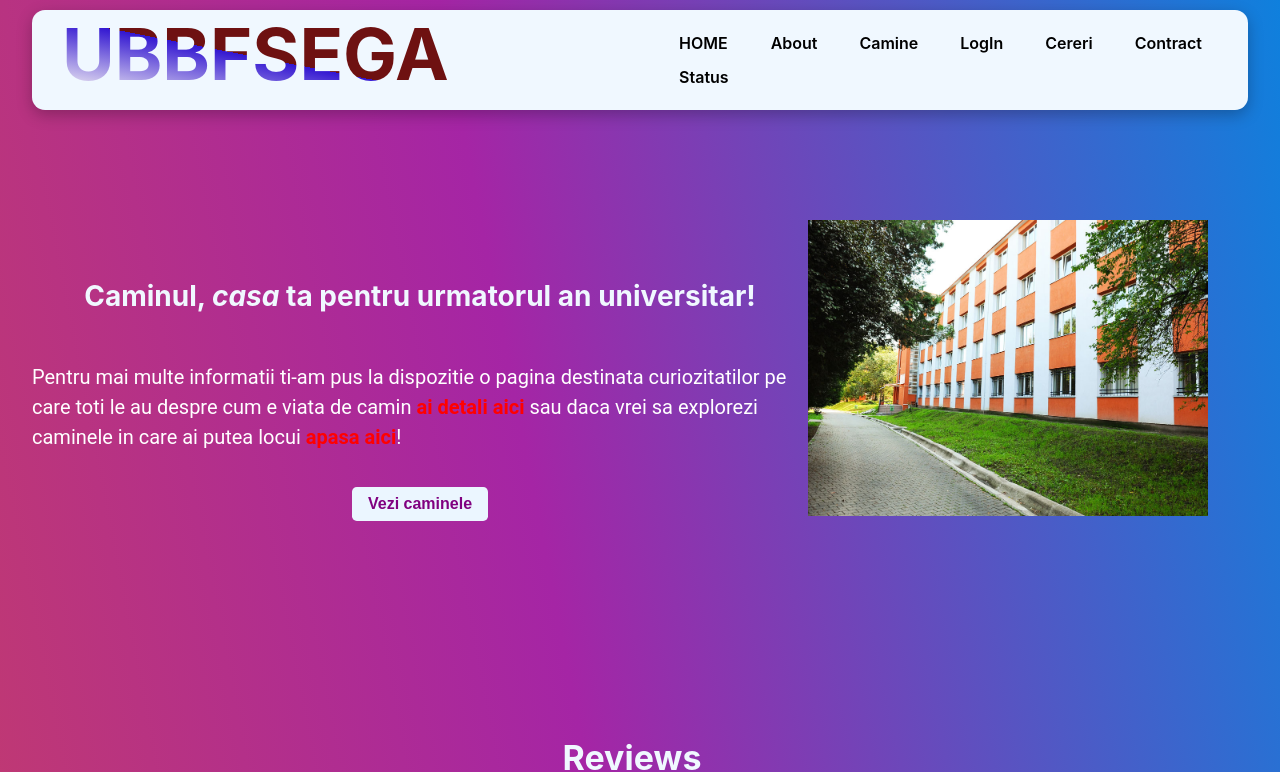
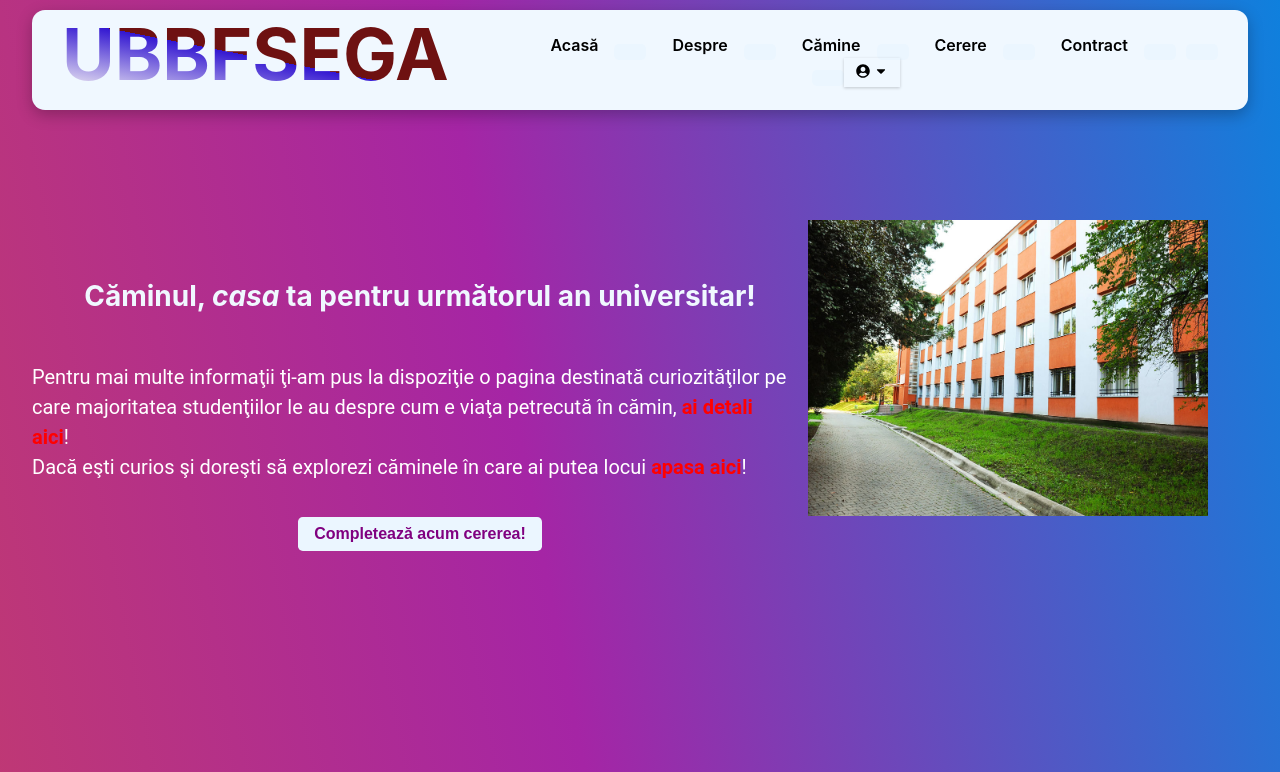
Before and after one commit to adela0507/licenta-app, a React (Create React App) app: page / in a window 1280 px wide. Shown: the top 772 px of the page. Built offline with nearby package versions, Linux system fonts and the light colour scheme.

Commit message:
mergtotmaibine

```diff
--- a/package.json
+++ b/package.json
@@ -9,7 +9,7 @@
     "axios": "^1.3.4",
     "react": "^18.2.0",
     "react-dom": "^18.2.0",
-    "react-icons": "^4.7.1",
+    "react-icons": "^4.8.0",
     "react-router-dom": "^6.8.1",
     "react-scripts": "5.0.1",
     "styled-components": "^5.3.6",
--- a/src/App.js
+++ b/src/App.js
@@ -32,9 +32,7 @@ function App() {
         <Route path="/login" element={
         <Login setUser={setUser}/>}/>
         <Route path="/cereri" element={
-        <ProtectedRoute user={user}>
-          <Cereri user={user}/>
-          </ProtectedRoute>}
+          <Cereri />}
         />
         <Route path="/register" element={<Register/>}/>
         <Route path="/*" element={<Error/>}/>
--- a/src/Login.jsx
+++ b/src/Login.jsx
@@ -80,7 +80,7 @@ if(user){
         <input value={value.password}
         onChange={handleChange} type="password" placeholder="*******" name="password" id="password" />
         <br/>
-        <button type="submit" >Log In</button>
+        <button type="submit" >Login</button>
        </form>
 
        <br/>
--- a/src/components/Hero.js
+++ b/src/components/Hero.js
@@ -10,12 +10,11 @@ function Hero(){
       <section className="section">
         <img src={img1} alt="" className="photo-right1"/> <br /><br /> <br />
    <div className="content1">
-    <h3>Caminul, <i>casa</i> ta pentru urmatorul an universitar!</h3>
-    <p className="text-home">Pentru mai multe informatii ti-am pus la dispozitie o pagina destinata curiozitatilor pe care toti le au despre cum e viata de camin <Link to='/about' className="special-text-home">ai detali aici</Link> sau daca vrei sa explorezi caminele in care ai putea locui <Link  to='/camine' className="special-text-home">apasa aici</Link>!</p>
-
+    <h3>Căminul, <i>casa</i> ta pentru următorul an universitar!</h3>
+    <p className="text-home">Pentru mai multe informaţii ţi-am pus la dispoziţie o pagina destinată curiozităţilor pe care majoritatea studenţiilor le au despre cum e viaţa petrecută în cămin, <Link to='/about' className="special-text-home">ai detali aici</Link>! <br /> Dacă eşti curios şi doreşti să explorezi căminele în care ai putea locui <Link  to='/camine' className="special-text-home">apasa aici</Link>!</p>
      <br />
    </div>
-        <button className="button-home"><Link to='/cereri' className="button-text">Vezi caminele</Link></button>
+        <button className="button-home"><Link to='/cereri' className="button-text">Completează acum cererea!</Link></button>
 <Review/>
 </section>
     );
--- a/src/components/MenuItems.js
+++ b/src/components/MenuItems.js
@@ -4,28 +4,24 @@ import {Component} from "react";
 
 export const MenuItems=[
     {
-        title:"HOME",
+        title:"Acasă",
         url:"/",
         cName :"nav-links"
     },
 
       {
-        title:"About",
+        title:"Despre",
         url:"/about",
         cName :"nav-links"
     },
     {
-        title:"Camine",
+        title:"Cămine",
         url:"/camine",
         cName :"nav-links"
     },
-    ,{
-        title:"LogIn",
-        url:"/Login",
-        cName :"nav-links"
-    },
+    ,
     {
-        title:"Cereri",
+        title:"Cerere",
         url:"/cereri",
         cName :"nav-links"
     },
@@ -37,7 +33,7 @@ export const MenuItems=[
       {
         title:"Status",
         url:"/status",
-        cName :"nav-links"
+        cName :"nav-links-web"
     }
 ]
 
--- a/src/components/Navbar.js
+++ b/src/components/Navbar.js
@@ -1,34 +1,95 @@
-import {Component} from "react";
 import "./NavbarStyles.css";
-import {MenuItems} from "./MenuItems";
+import {FaHome,FaAlignRight,FaUserCircle,FaCaretDown, FaAlignLeft} from 'react-icons/fa'
+import styled from 'styled-components'
 import {Link} from "react-router-dom";
 import { useNavigate } from "react-router-dom";
+import { useAppContext } from "../context/appContext";
+import { useState } from "react";
+import {MenuItems} from '../components/MenuItems'
+
+const Navbar=()=>{
+    const{logoutUser,user}=useAppContext()
+    const [showLogout,setShowLogout]=useState(false)
+    const navigate=useNavigate();
 
 
-
-class Navbar extends Component{
-
-
-    state={clicked:false};
-    handleClick=()=>{
-        this.setState({clicked:!this.state.clicked})
-    }
-    render(){
-        return(
+        return<Wrapper>
 <nav className="NavbarItems">
     <h1 className="gradient">UBBFSEGA</h1>
-    <div className="menu-icons" onClick={this.handleClick}>
-        <i className={this.state.clicked ? "fas fa-times":"fas fa-bars"}></i>
-    </div>
-    <ul className={this.state.clicked ? "nav-menu active" :"nav-menu"}>
+   <div >
+    <div className="button1">
+        <ul className={user? "nav-menu active" :"nav-menu"}>
         {MenuItems.map((item,index)=>{
             return (
-                <li key={index}><Link className={item.cName} to={item.url}>{item.title}</Link></li>
+                <li key={index}><Link className={item.cName} to={item.url}>{item.icons}{item.title}</Link>
+                <button></button>
+                </li>
             );
         })}
     </ul>
+    </div>
+    <button></button>
+     <button type='button'
+  className='btn'
+  onClick={()=>setShowLogout(!showLogout)}>
+    <FaUserCircle/> {user?user.name: navigate('/login')} <FaCaretDown/>
+  </button>
+  <div className={showLogout?'dropdown show-dropdown':'dropdown'}>
+    <button type='button' className='btn'
+     onClick={logoutUser}>Logout
+    </button>
+    </div>
+   </div>
 </nav>
-        );
+</Wrapper>
     }
+
+const Wrapper = styled.nav`
+  height: var(--nav-height);
+  display: flex;
+  align-items: center;
+  justify-content: center;
+  box-shadow: 0 1px 0px 0px rgba(0, 0, 0, 0.1);
+  .nav-center {
+    display: flex;
+    width: 90vw;
+    align-items: center;
+    justify-content: space-between;
   }
+
+  background: var(--white);
+
+  .btn {padding-top:-30px;
+    margin-top: -20px;
+
+    gap: 0 0.2rem;
+  }
+
+  .dropdown {
+    position: absolute;
+    top: 40px;
+    left: 0;
+    width: 100%;
+    background: var(--primary-100);
+    box-shadow: var(--shadow-2);
+    padding: 0.5rem;
+    text-align: center;
+    visibility: hidden;
+    border-radius: var(--borderRadius);
+  }
+  .show-dropdown {
+    visibility: visible;
+  }
+  .dropdown-btn {
+    background: transparent;
+    border-color: transparent;
+    color: var(--primary-500);
+    letter-spacing: var(--letterSpacing);
+    text-transform: capitalize;
+    cursor: pointer;
+  }
+
+
+`
+
 export default Navbar;
--- a/src/components/Reviews.js
+++ b/src/components/Reviews.js
@@ -1,7 +1,7 @@
 import React,{ useState,useEffect } from "react";
 import { FiChevronRight, FiChevronLeft } from 'react-icons/fi';
 import "./HeroStyle.css";
-import data from './data';
+import data from './user-data';
 
 
 
@@ -50,7 +50,7 @@ useEffect(() => {
                 return (
 
             <article className={position} key={id}>
-              <div className="cadran">
+              <div >
               <img src={image} alt={title} className="person-img" /><br />
               <h3>{title}</h3>
               <br />
--- /dev/null
+++ b/src/components/user-data.js
@@ -0,0 +1,19 @@
+const rev=[
+
+         {
+        id:1,
+        image:'https://www.ubbcluj.ro/images/picture_camin3_1.jpg',
+        image2:'https://www.ubbcluj.ro/images/picture_camin3_3.jpg',
+        title:'Caminul 3',
+        description:'Cămin fete, 5 locuri/cameră, baie/oficiu comun',
+    },
+     {
+        id:2,
+        image:'https://www.ubbcluj.ro/images/picture_caminA2_1.jpg',
+        image2:'https://www.ubbcluj.ro/images/picture_caminA2_3.jpg',
+        title:'Caminul A1-A2',
+        description:'Cămine tip garsonieră, mixt, grad de confort I,2 locuri/cameră, baie/bucătărie în cameră',
+    },
+
+];
+export default  rev;
--- a/src/context/action.js
+++ b/src/context/action.js
@@ -8,3 +8,5 @@ export const REGISTER_USER_ERROR='REGISTER_USER_ERROR';
 export const LOGIN_USER_BEGIN='LOGIN_USER_BEGIN';
 export const LOGIN_USER_SUCCESS='LOGIN_USER_SUCCESS';
 export const LOGIN_USER_ERROR='LOGIN_USER_ERROR';
+
+export const LOGOUT_USER='LOGOUT_USER';
--- a/src/context/appContext.js
+++ b/src/context/appContext.js
@@ -1,7 +1,7 @@
 import React,{useReducer,useContext,useState} from "react";
 import reducer from "./reducer";
 import axios from 'axios'
-import { DISPLAY_ALERT,CLEAR_ALERT,REGISTER_USER_BEGIN,REGISTER_USER_ERROR,REGISTER_USER_SUCCESS,LOGIN_USER_BEGIN,LOGIN_USER_ERROR,LOGIN_USER_SUCCESS } from "./action";
+import { LOGOUT_USER,DISPLAY_ALERT,CLEAR_ALERT,REGISTER_USER_BEGIN,REGISTER_USER_ERROR,REGISTER_USER_SUCCESS,LOGIN_USER_BEGIN,LOGIN_USER_ERROR,LOGIN_USER_SUCCESS } from "./action";
 
 const token=localStorage.getItem('token')
 const user=localStorage.getItem('user')
@@ -12,7 +12,7 @@ const initialState={
     alertType:'',
     alertText:'',
     token:token,
-    user:null,
+    user:user? JSON.parse(user):null,
 
 }
 
@@ -72,10 +72,14 @@ const loginUser=async(currentUser)=>{
     }
     clearAlert()
 }
+const logoutUser=()=>{
+dispatch({type:LOGOUT_USER})
+removeUserFromLocalStorage()
+}
 
     return(
 <AppContext.Provider value={{...state,displayAlert,
-registerUser,loginUser}}>
+registerUser,loginUser,logoutUser}}>
     {children}
 </AppContext.Provider>
 );
--- a/src/context/reducer.js
+++ b/src/context/reducer.js
@@ -1,5 +1,6 @@
 import React from 'react'
-import { DISPLAY_ALERT,CLEAR_ALERT,REGISTER_USER_BEGIN,REGISTER_USER_ERROR,REGISTER_USER_SUCCESS,LOGIN_USER_BEGIN,LOGIN_USER_ERROR,LOGIN_USER_SUCCESS } from "./action";
+import { LOGOUT_USER,DISPLAY_ALERT,CLEAR_ALERT,REGISTER_USER_BEGIN,REGISTER_USER_ERROR,REGISTER_USER_SUCCESS,LOGIN_USER_BEGIN,LOGIN_USER_ERROR,LOGIN_USER_SUCCESS } from "./action";
+import { initialState } from './appContext';
 
 const reducer = (state,action) => {
   if(action.type===DISPLAY_ALERT)
@@ -72,6 +73,14 @@ const reducer = (state,action) => {
             alertText:action.payload.msg,
         }
     }
+    if(action.type===LOGOUT_USER){
+        return {
+            ...initialState,
+            user:null,
+            token:null,
+
+        }
+    }
       throw new Error(`no such action:${action.type}`)
 
 }
--- a/src/routes/Cereri.js
+++ b/src/routes/Cereri.js
@@ -2,14 +2,13 @@ import Aplication from "../components/Aplication";
 import Navbar from "../components/Navbar"
 import Footer from "../components/Footer";
 
-const Cereri=({user})=>{
+const Cereri=()=>{
    /* if(!authorized){
         return <redirect to="/login" />;
     }*/
 return(
     <div>
-     <h1 className="white1">Bine ai venit, {user?.name}!</h1>
-<Navbar/>
+    <Navbar/>
     <Aplication/>
     <Footer/>
 
```
Also changed, not shown: 1 other file (tests, documents, lock files or other folders). Lines whose indentation alone changed are shown as unchanged.
